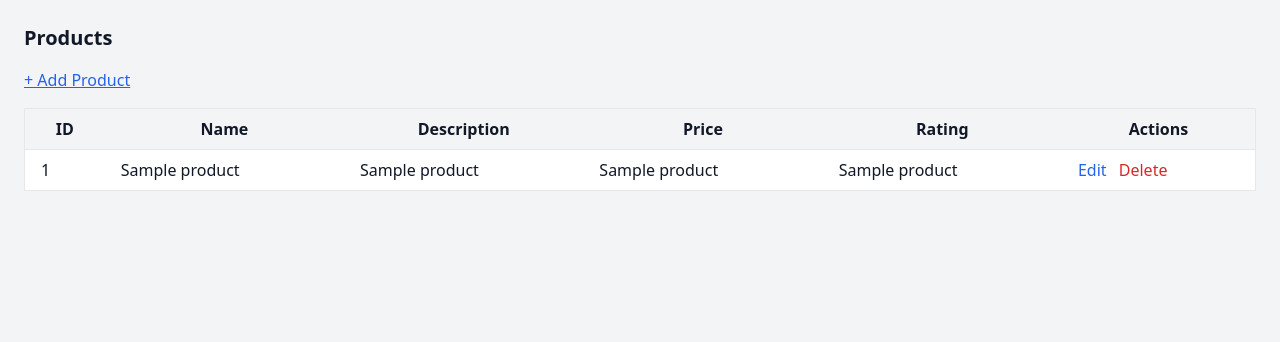
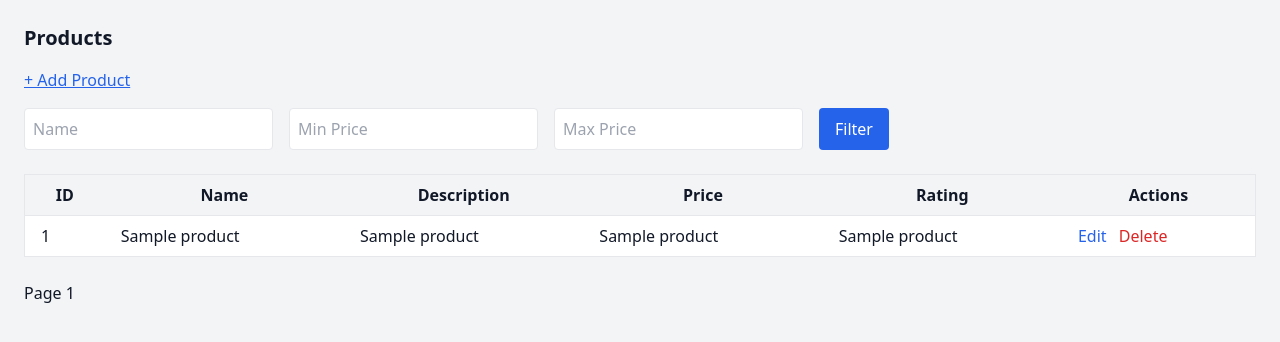
Before and after one commit to Flesner96/flask-shop, a Flask app: page /products in a window 1280 px wide. Shown: the part 56-398 px from the top of the page. Run offline with Flask 3, Linux system fonts and the light colour scheme; a database or web service that is not in the repository returns one stand-in record (values such as "Sample title"); data that the repository does not hold is empty; some libraries are stand-ins or nearby versions.

Commit message:
Add basic search, filter and pagination for products list

```diff
--- a/app.py
+++ b/app.py
@@ -1,6 +1,6 @@
 from functools import wraps
 from flask import Flask, flash, redirect, render_template, request, session
-from logic.products import delete_product_by_id, get_product_by_id, get_products, insert_product, update_product
+from logic.products import count_products, delete_product_by_id, get_product_by_id, get_products, insert_product, search_products, update_product
 from logic.clients import get_clients, insert_client
 from logic.orders import get_orders, insert_order
 
@@ -49,7 +49,26 @@ def index():
 
 @app.route("/products")
 def show_products():
-    return render_template("products.html", products=get_products())
+    name = request.args.get("name")
+    min_price = request.args.get("min_price", type=float)
+    max_price = request.args.get("max_price", type=float)
+    page = request.args.get("page", 1, type=int)
+    per_page = 5
+    offset = (page - 1) * per_page
+
+    products = search_products(name, min_price, max_price, limit=per_page, offset=offset)
+    total = count_products(name, min_price, max_price)
+    has_next = offset + per_page < total
+
+    return render_template(
+        "products.html",
+        products=products,
+        page=page,
+        name=name or "",
+        min_price=min_price,
+        max_price=max_price,
+        has_next=has_next
+    )
 
 
 @app.route("/clients")
--- a/logic/products.py
+++ b/logic/products.py
@@ -66,3 +66,46 @@ def delete_product_by_id(product_id):
         with conn.cursor() as cur:
             cur.execute("DELETE FROM products WHERE id = %s", (product_id,))
         conn.commit()
+
+
+def search_products(name=None, min_price=None, max_price=None, limit=10, offset=0):
+    query = "SELECT * FROM products WHERE TRUE"
+    params = []
+
+    if name:
+        query += " AND name ILIKE %s"
+        params.append(f"%{name}%")
+    if min_price:
+        query += " AND price >= %s"
+        params.append(min_price)
+    if max_price:
+        query += " AND price <= %s"
+        params.append(max_price)
+
+    query += " ORDER BY id LIMIT %s OFFSET %s"
+    params.extend([limit, offset])
+
+    with connect_to_db() as conn:
+        with conn.cursor() as cursor:
+            cursor.execute(query, params)
+            return cursor.fetchall()
+
+
+def count_products(name=None, min_price=None, max_price=None):
+    query = "SELECT COUNT(*) FROM products WHERE TRUE"
+    params = []
+
+    if name:
+        query += " AND name ILIKE %s"
+        params.append(f"%{name}%")
+    if min_price:
+        query += " AND price >= %s"
+        params.append(min_price)
+    if max_price:
+        query += " AND price <= %s"
+        params.append(max_price)
+
+    with connect_to_db() as conn:
+        with conn.cursor() as cursor:
+            cursor.execute(query, params)
+            return cursor.fetchone()[0]
--- a/templates/products.html
+++ b/templates/products.html
@@ -3,6 +3,12 @@
 {% block content %}
 <h1 class="text-xl font-bold mb-4">Products</h1>
 <a href="/add_product" class="text-blue-600 underline mb-4 inline-block">+ Add Product</a>
+<form method="get" class="mb-6 flex gap-4">
+  <input type="text" name="name" placeholder="Name" value="{{ name }}" class="p-2 border rounded">
+  <input type="number" name="min_price" step="0.01" placeholder="Min Price" value="{{ min_price }}" class="p-2 border rounded">
+  <input type="number" name="max_price" step="0.01" placeholder="Max Price" value="{{ max_price }}" class="p-2 border rounded">
+  <button type="submit" class="bg-blue-600 text-white px-4 py-2 rounded">Filter</button>
+</form>
 <table class="min-w-full bg-white border">
   <thead class="bg-gray-100">
     <tr>
@@ -11,7 +17,7 @@
       <th class="px-4 py-2">Description</th>
       <th class="px-4 py-2">Price</th>
       <th class="px-4 py-2">Rating</th>
-      <th class="px-4 py-2">Actions</th> <!-- 👈 new column -->
+      <th class="px-4 py-2">Actions</th>
     </tr>
   </thead>
   <tbody>
@@ -32,4 +38,13 @@
     {% endfor %}
   </tbody>
 </table>
+<div class="mt-6 flex gap-4">
+  {% if page > 1 %}
+    <a href="?name={{ name }}&min_price={{ min_price }}&max_price={{ max_price }}&page={{ page - 1 }}" class="text-blue-600">Previous</a>
+  {% endif %}
+  <span>Page {{ page }}</span>
+  {% if has_next %}
+  <a href="?name={{ name }}&min_price={{ min_price }}&max_price={{ max_price }}&page={{ page + 1 }}" class="text-blue-600">Next</a>
+{% endif %}
+</div>
 {% endblock %}
```
